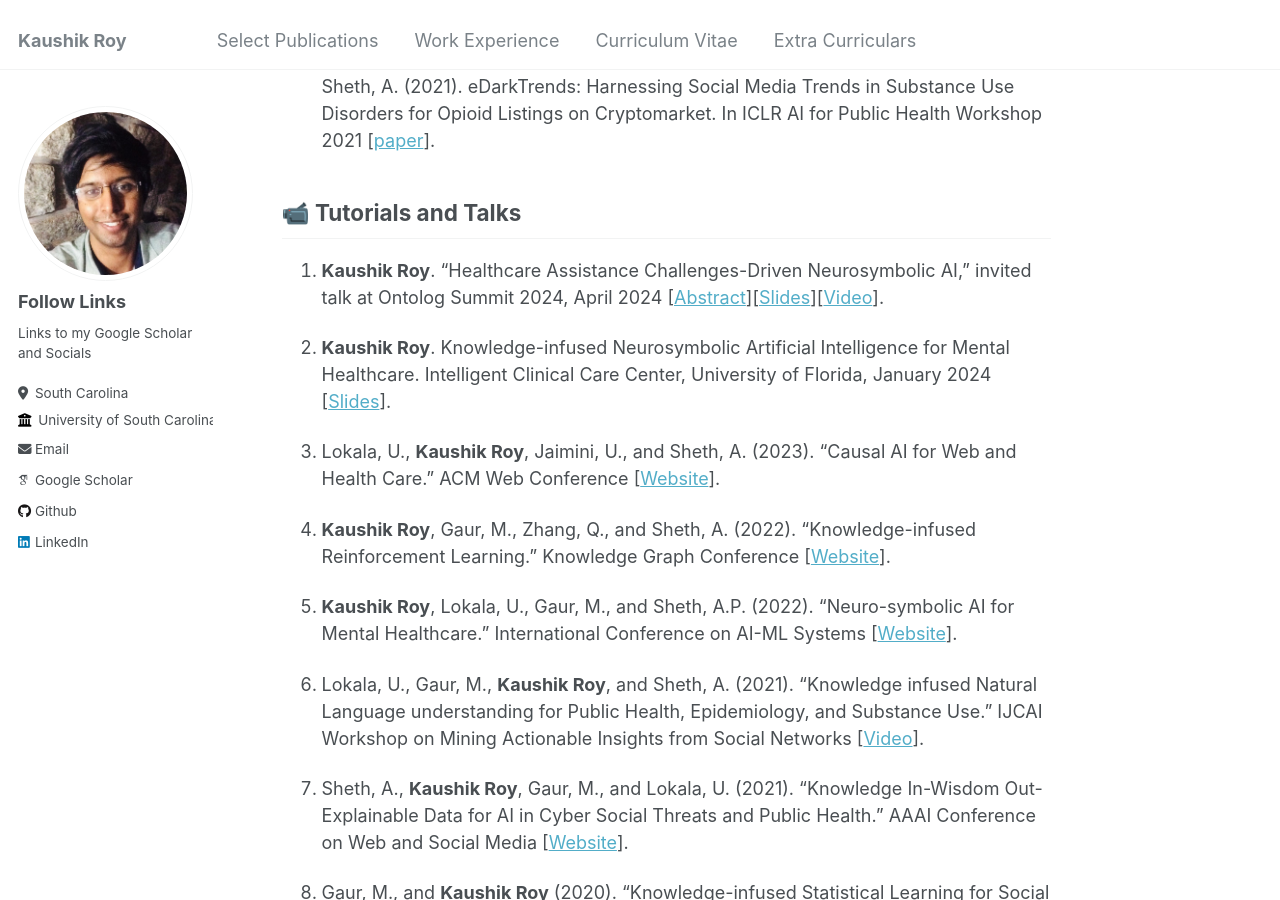
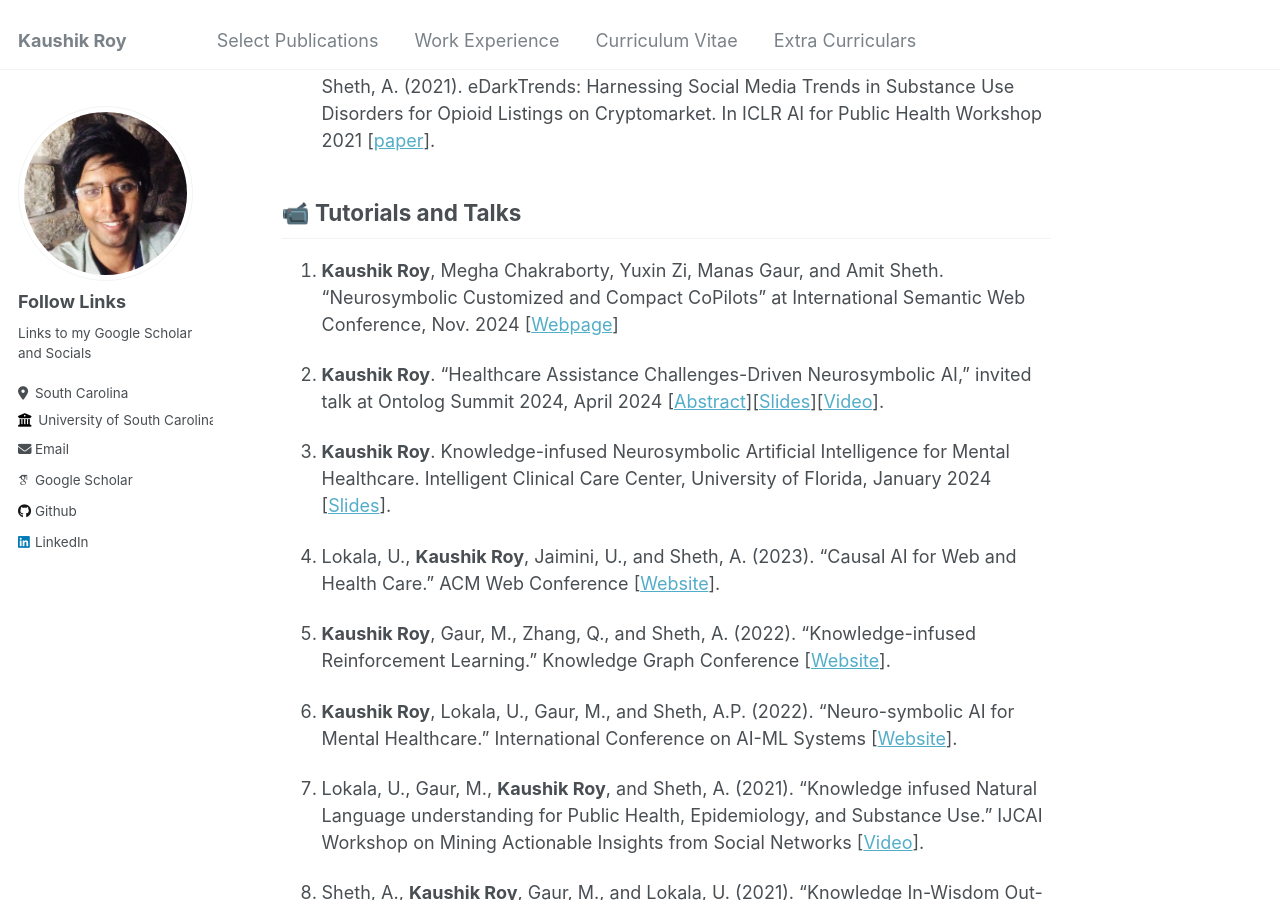
Before and after one commit to kauroy1994/home, a Jekyll site: the page built from _pages/markdown.md, in a window 1280 px wide and 900 px high, scrolled down 4761 px. Built offline with Jekyll 4.4.1, drawn with Linux system fonts in a browser that asks for light colours; some web fonts are replaced.

Commit message:
Update markdown.md

```diff
--- a/_pages/markdown.md
+++ b/_pages/markdown.md
@@ -90,21 +90,23 @@ author_profile: true
 
 ## 📹 Tutorials and Talks
 
-1. **Kaushik Roy**. "Healthcare Assistance Challenges-Driven Neurosymbolic AI,” invited talk at Ontolog Summit 2024, April 2024 [[Abstract](https://ontologforum.com/index.php/ConferenceCall_2024_04_24)][[Slides](https://ontologforum.s3.amazonaws.com/OntologySummit2024/TrackC/Healthcare-Assistance-Challenges-Driven-Neurosymbolic-AI--KaushikRoy_20240424.pdf)][[Video](https://www.youtube.com/watch?v=kptZoV20zvQ&list=PLqJzTtkUiq55fsHfNyDWmHtHJsurM8mX7&index=6&pp=iAQB)].
+1. **Kaushik Roy**, Megha Chakraborty, Yuxin Zi, Manas Gaur, and Amit Sheth. "Neurosymbolic Customized and Compact CoPilots” at International Semantic Web Conference, Nov. 2024 [[Webpage](https://kauroy1994.github.io/ISWC-2024-Tutorial-Neurosymbolic-Customized-and-Compact-CoPilots/)]
 
-2. **Kaushik Roy**. Knowledge-infused Neurosymbolic Artificial Intelligence for Mental Healthcare. Intelligent Clinical Care Center, University of Florida, January 2024 [[Slides](https://lnkd.in/eVCzinAk)].
+2. **Kaushik Roy**. "Healthcare Assistance Challenges-Driven Neurosymbolic AI,” invited talk at Ontolog Summit 2024, April 2024 [[Abstract](https://ontologforum.com/index.php/ConferenceCall_2024_04_24)][[Slides](https://ontologforum.s3.amazonaws.com/OntologySummit2024/TrackC/Healthcare-Assistance-Challenges-Driven-Neurosymbolic-AI--KaushikRoy_20240424.pdf)][[Video](https://www.youtube.com/watch?v=kptZoV20zvQ&list=PLqJzTtkUiq55fsHfNyDWmHtHJsurM8mX7&index=6&pp=iAQB)].
 
-3. Lokala, U., **Kaushik Roy**, Jaimini, U., and Sheth, A. (2023). "Causal AI for Web and Health Care." ACM Web Conference [[Website](https://aiisc.ai/causalai/)].
+3. **Kaushik Roy**. Knowledge-infused Neurosymbolic Artificial Intelligence for Mental Healthcare. Intelligent Clinical Care Center, University of Florida, January 2024 [[Slides](https://lnkd.in/eVCzinAk)].
 
-6. **Kaushik Roy**, Gaur, M., Zhang, Q., and Sheth, A. (2022). "Knowledge-infused Reinforcement Learning." Knowledge Graph Conference [[Website](https://aiisc.ai/kirl/)].
+4. Lokala, U., **Kaushik Roy**, Jaimini, U., and Sheth, A. (2023). "Causal AI for Web and Health Care." ACM Web Conference [[Website](https://aiisc.ai/causalai/)].
 
-7. **Kaushik Roy**, Lokala, U., Gaur, M., and Sheth, A.P. (2022). "Neuro-symbolic AI for Mental Healthcare." International Conference on AI-ML Systems [[Website](https://aiisc.ai/neurone/)].
+5. **Kaushik Roy**, Gaur, M., Zhang, Q., and Sheth, A. (2022). "Knowledge-infused Reinforcement Learning." Knowledge Graph Conference [[Website](https://aiisc.ai/kirl/)].
 
-8. Lokala, U., Gaur, M., **Kaushik Roy**, and Sheth, A. (2021). "Knowledge infused Natural Language understanding for Public Health, Epidemiology, and Substance Use." IJCAI Workshop on Mining Actionable Insights from Social Networks [[Video](https://www.youtube.com/watch?v=pRUXTuxm3as)].
+6. **Kaushik Roy**, Lokala, U., Gaur, M., and Sheth, A.P. (2022). "Neuro-symbolic AI for Mental Healthcare." International Conference on AI-ML Systems [[Website](https://aiisc.ai/neurone/)].
 
-9. Sheth, A., **Kaushik Roy**, Gaur, M., and Lokala, U. (2021). "Knowledge In-Wisdom Out-Explainable Data for AI in Cyber Social Threats and Public Health." AAAI Conference on Web and Social Media [[Website](https://aiisc.ai/kiwo-icwsm/)].
+7. Lokala, U., Gaur, M., **Kaushik Roy**, and Sheth, A. (2021). "Knowledge infused Natural Language understanding for Public Health, Epidemiology, and Substance Use." IJCAI Workshop on Mining Actionable Insights from Social Networks [[Video](https://www.youtube.com/watch?v=pRUXTuxm3as)].
 
-10. Gaur, M., and **Kaushik Roy** (2020). "Knowledge-infused Statistical Learning for Social Good Applications." PyData Berlin [[Video](https://www.youtube.com/watch?v=NHTSm5TW7E0)].
+8. Sheth, A., **Kaushik Roy**, Gaur, M., and Lokala, U. (2021). "Knowledge In-Wisdom Out-Explainable Data for AI in Cyber Social Threats and Public Health." AAAI Conference on Web and Social Media [[Website](https://aiisc.ai/kiwo-icwsm/)].
+
+9. Gaur, M., and **Kaushik Roy** (2020). "Knowledge-infused Statistical Learning for Social Good Applications." PyData Berlin [[Video](https://www.youtube.com/watch?v=NHTSm5TW7E0)].
 
 ## 🏫 Teaching and Academic Service
 
```
